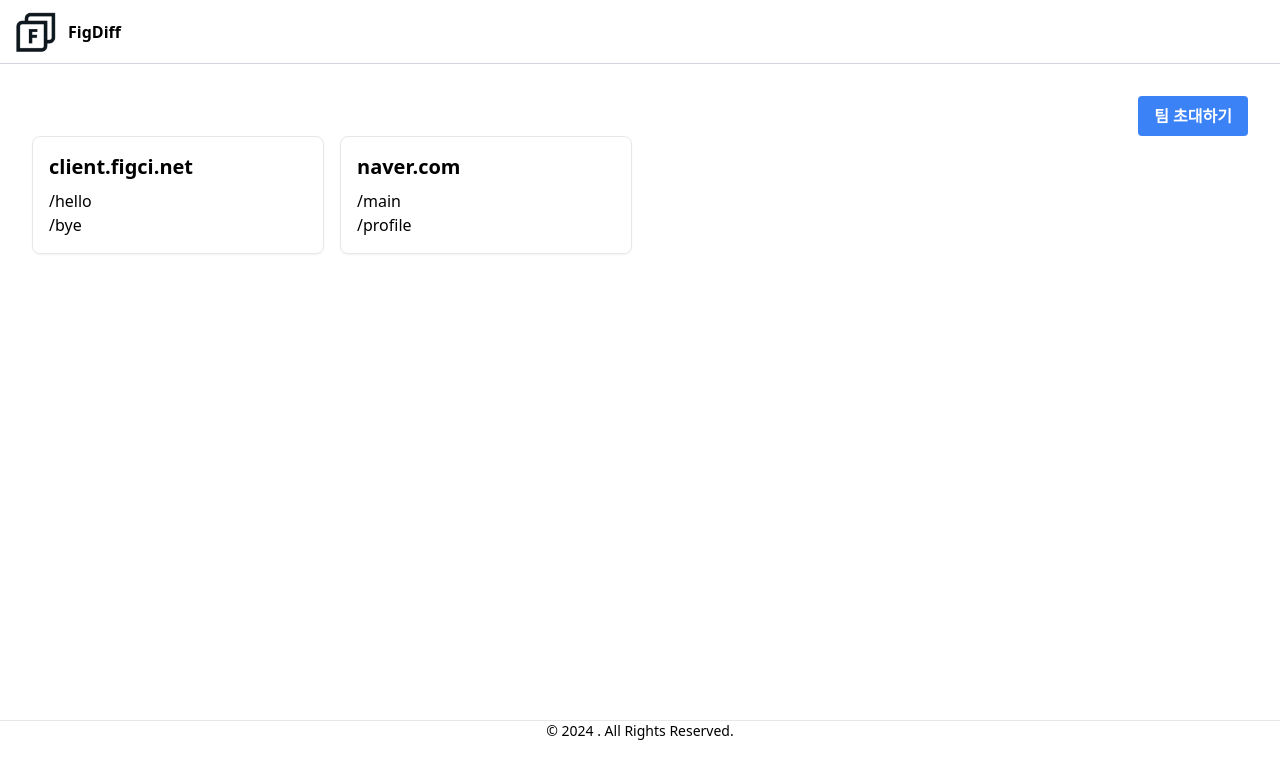
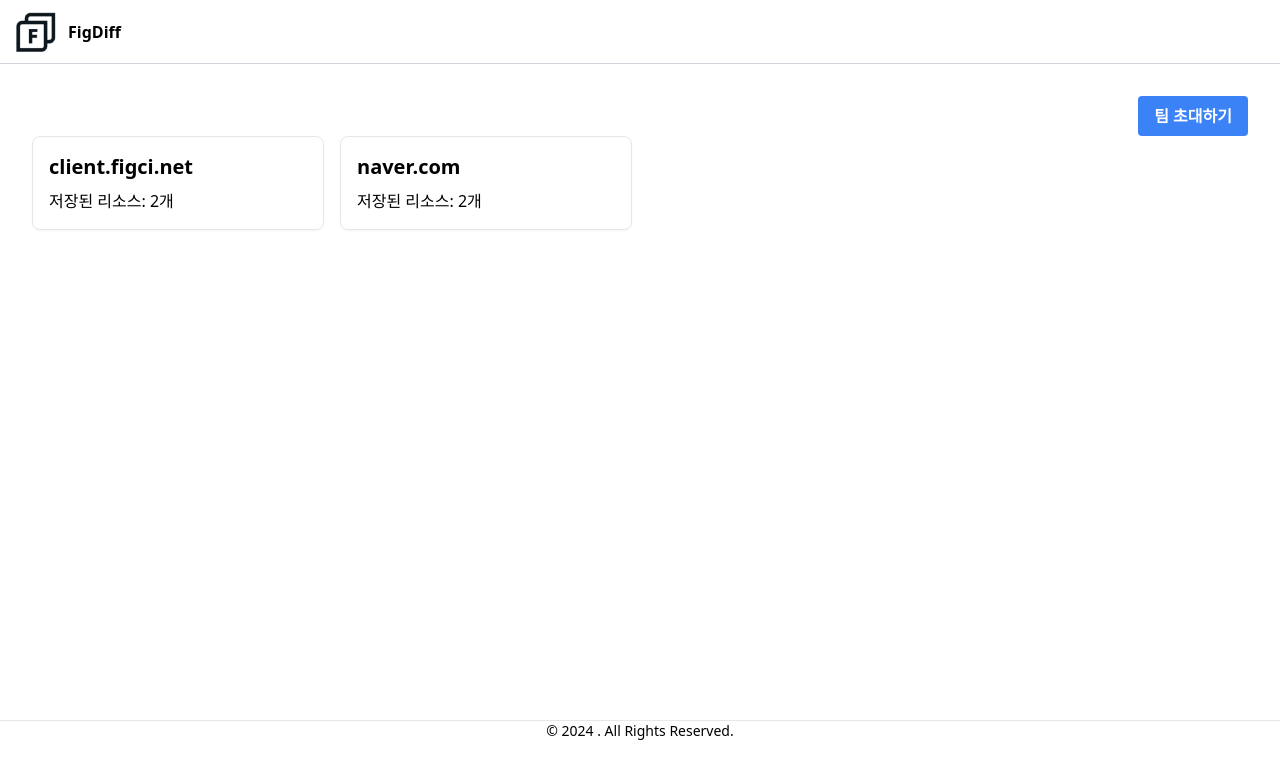
Before and after one commit to FigDiff/figdiff-web, a React (Vite) app: page /dash in a window 1280 px wide. Shown: the top 778 px of the page. Built offline with nearby package versions, Linux system fonts and the light colour scheme.

Commit message:
Chore: Replace Tab List to Tab Counts

```diff
--- a/src/components/FigmaItem.tsx
+++ b/src/components/FigmaItem.tsx
@@ -2,10 +2,10 @@
 
 interface FigmaItemProps {
   pageName: string;
-  urlName: string[];
+  tabCount: number;
 }
 
-const FigmaItem: React.FC<FigmaItemProps> = ({ pageName, urlName }) => {
+const FigmaItem: React.FC<FigmaItemProps> = ({ pageName, tabCount }) => {
   const navigate = useNavigate();
 
   const handleItemClick = () => {
@@ -18,11 +18,7 @@
       onClick={handleItemClick}
     >
       <h2 className="font-bold text-xl mb-2">{pageName}</h2>
-      <ul>
-        {urlName.map((url, index) => (
-          <li key={index}>{url}</li>
-        ))}
-      </ul>
+      <p>저장된 리소스: {tabCount}개</p>
     </div>
   );
 };
--- a/src/pages/DashboardPage.tsx
+++ b/src/pages/DashboardPage.tsx
@@ -14,7 +14,7 @@
           <FigmaItem
             key={page.pageName}
             pageName={page.pageName}
-            urlName={page.tabUrls.map((tab) => tab.urlName)}
+            tabCount={page.tabUrls.length}
           />
         ))}
       </div>
```
